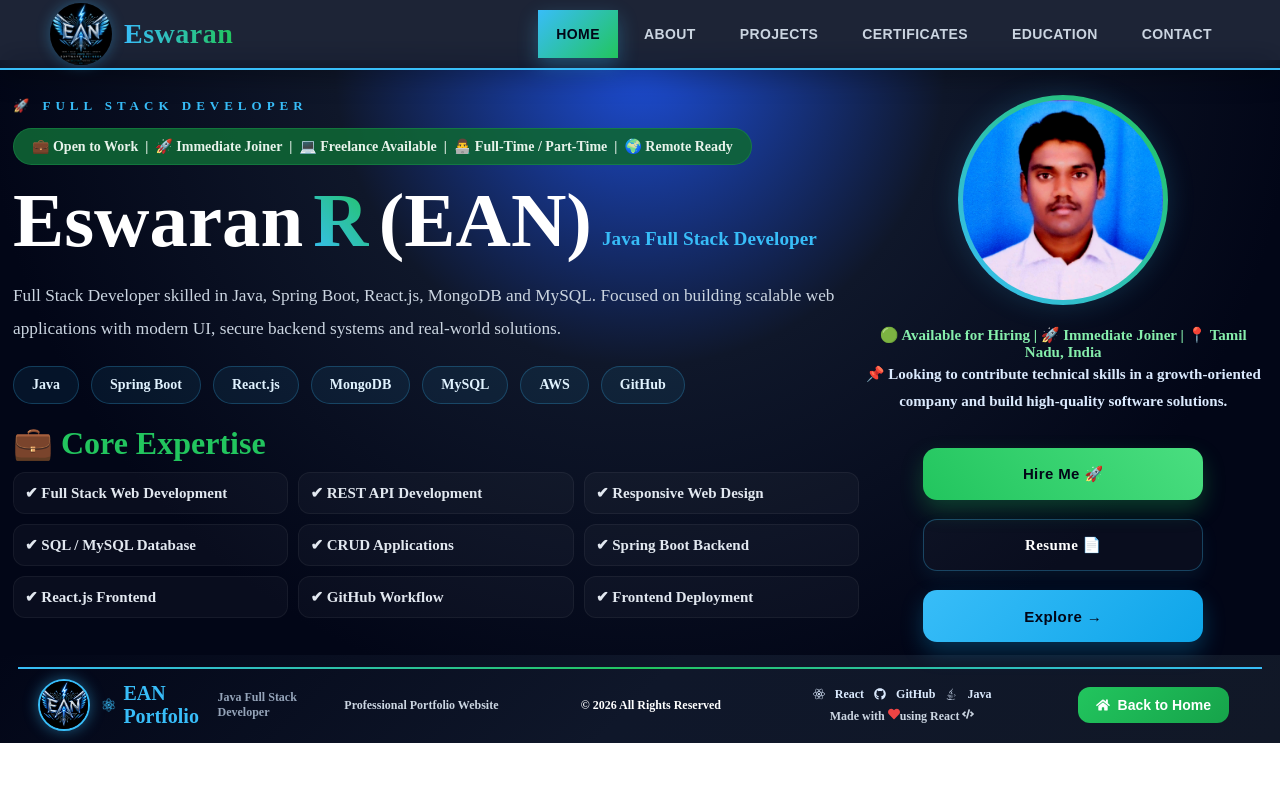
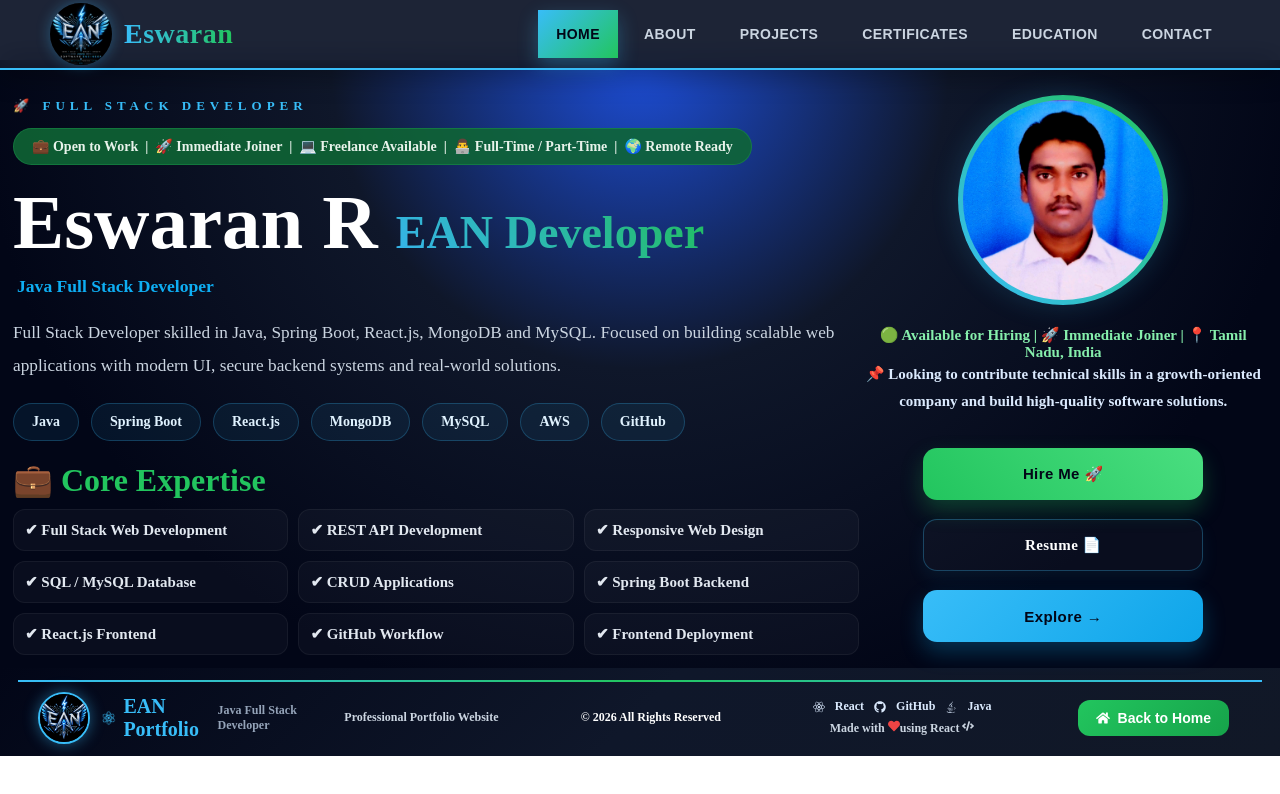
Before and after one commit to Eswaran0908/eswaran-professional-portfolio, a React (Vite) app: page / in a window 1280 px wide. Shown: the top 794 px of the page. Built offline with nearby package versions, Linux system fonts and the light colour scheme.

Commit message:
Updated Home.jsx-Main title

```diff
--- a/src/components/Home.css
+++ b/src/components/Home.css
@@ -69,16 +69,15 @@ LEFT SIDE
   line-height: 1.1;
 }
 
-
 .main-title {
   margin-top: 18px;
   display: flex;
   flex-wrap: wrap;
-  align-items: flex-end;
-  gap: 10px;
+  align-items: baseline;
+  gap: 12px;
   font-size: clamp(3rem, 6vw, 5.2rem);
-  line-height: 1;
-  font: bolder;
+  line-height: 1.05;
+  font-weight: 800;
   color: #ffffff;
 }
 
@@ -89,10 +88,19 @@ LEFT SIDE
 }
 
 .main-title small {
-  font-size: 1.2rem;
+  font-size: 1.1rem;
   font-weight: 700;
-  color: #38bdf8;
-  margin-bottom: 12px;
+  color: #0eaef3;
+  margin-left: 4px;
+  line-height: 1.2;
+}
+
+.ean-tag {
+  font-size: 0.60em;
+  font-weight: 700;
+  opacity: 0.95;
+  margin-left: 6px;
+  white-space: nowrap;
 }
 
 .summary {
--- a/src/components/Home.jsx
+++ b/src/components/Home.jsx
@@ -26,8 +26,10 @@ const Home = ({ next, setPage }) => {
             </div>
 
             <h1 className="main-title">
-               Eswaran <span>R</span> (EAN)
+               Eswaran R
+               <span className="ean-tag">EAN Developer </span>
                <small>Java Full Stack Developer</small>
+
             </h1>
 
             <p className="summary">
```
